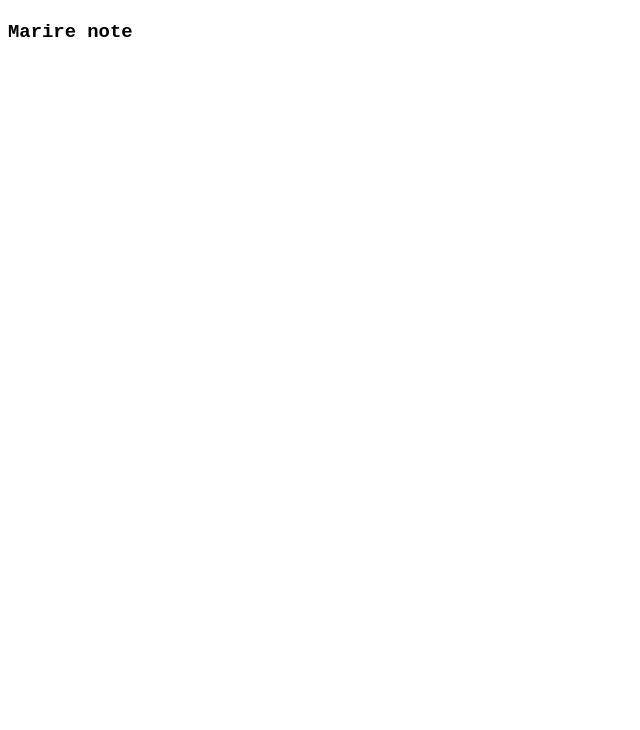
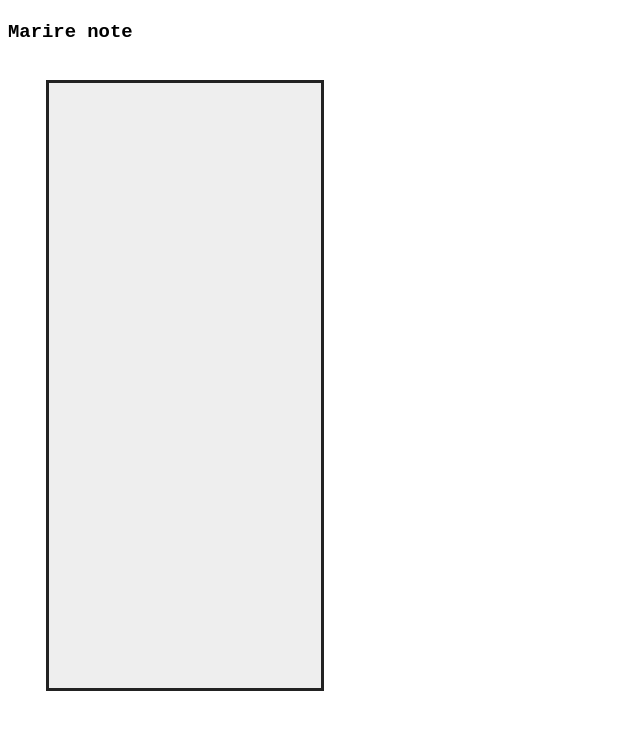
Before and after one commit to Danielzapirtan/nono, a plain HTML site: page index.html in a window 1280 px wide. Shown: the whole page, without its empty margins (0-640 px from the left). Drawn offline with Linux system fonts and the light colour scheme.

Commit message:
defaultMessage

```diff
--- a/index.html
+++ b/index.html
@@ -8,6 +8,8 @@
 </head>
 <body>
   <h1>Marire note</h1>
+  <div class="viewport">
+  </div>
   <script src="script.js"></script>
 </body>
 </html>
```
